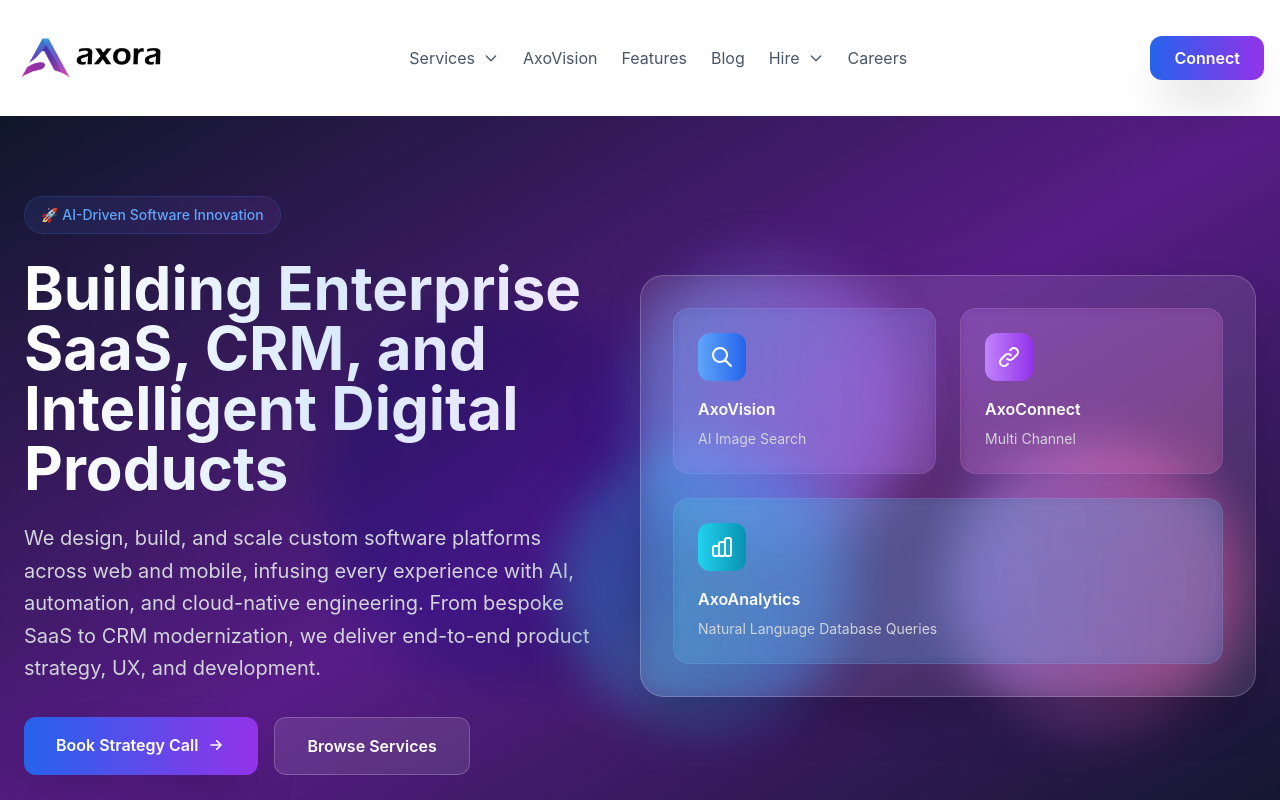
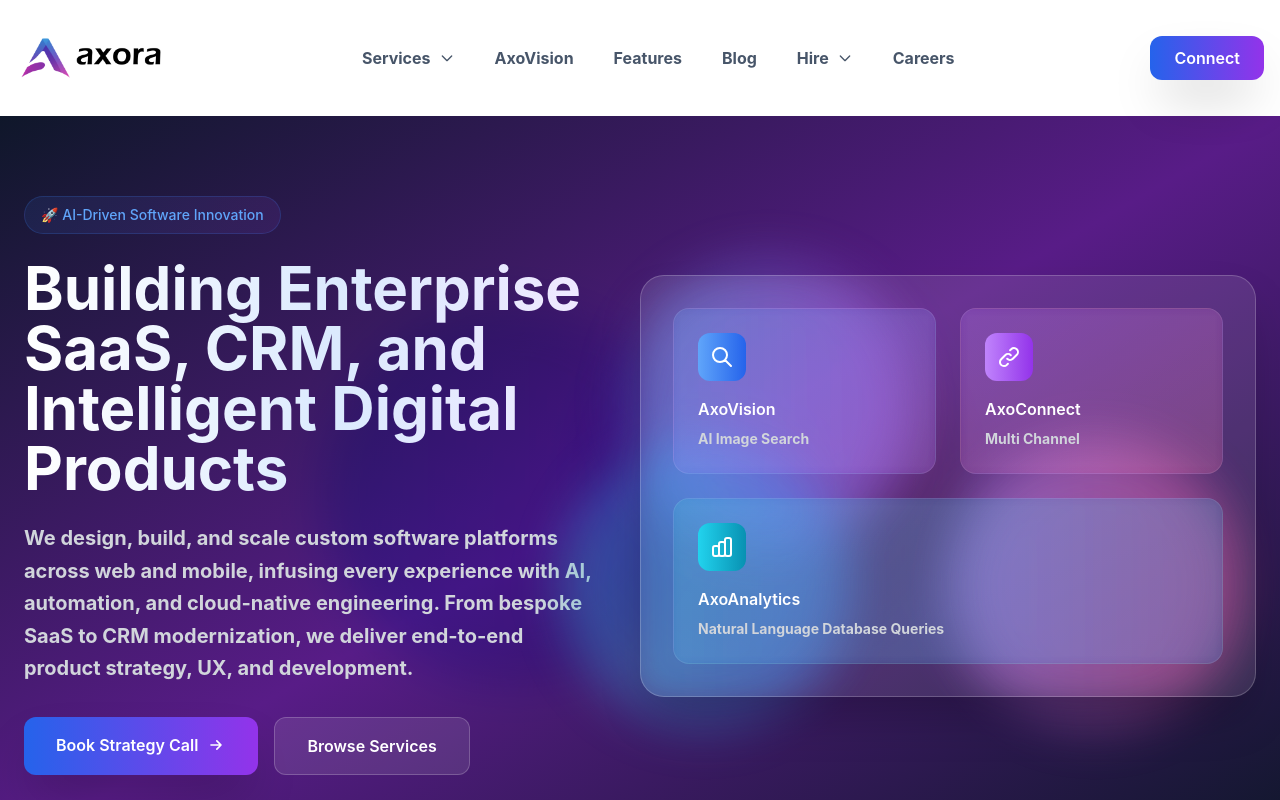
Before and after one commit to JAY-KANANI-18/axorainc, a Next.js app: page / in a window 1280 px wide. Shown: the top 800 px of the page. Built offline with nearby package versions, Linux system fonts and the light colour scheme.

Commit message:
header style

```diff
--- a/pages/index.tsx
+++ b/pages/index.tsx
@@ -266,7 +266,7 @@ const Home: NextPage = () => {
         />
       </Head>
 
-      <div className="min-h-screen flex flex-col">
+      <div className="min-h-screen flex flex-col font-bold">
         {/* HEADER */}
         <header className="sticky top-0 z-50 bg-white">
           <nav className="container mx-auto px-4 py-4 flex justify-between items-center">
@@ -297,7 +297,7 @@ const Home: NextPage = () => {
             </a>
 
             {/* Desktop Menu */}
-            <div className="hidden lg:flex items-center space-x-6">
+            <div className="hidden lg:flex items-center space-x-10">
               <div
                 className="relative"
                 onMouseEnter={() => setServicesMenuOpen(true)}
```
